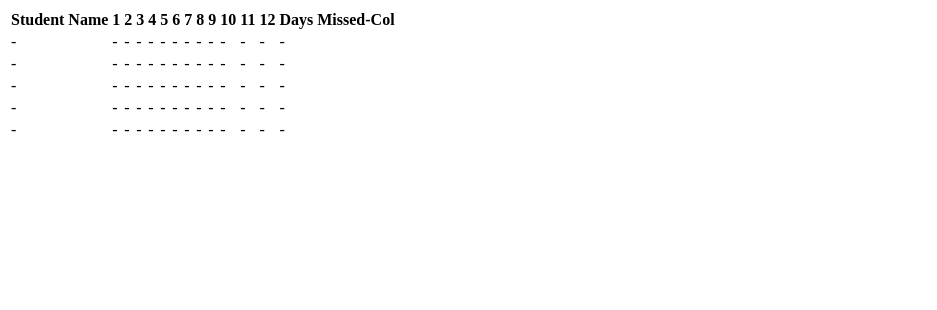
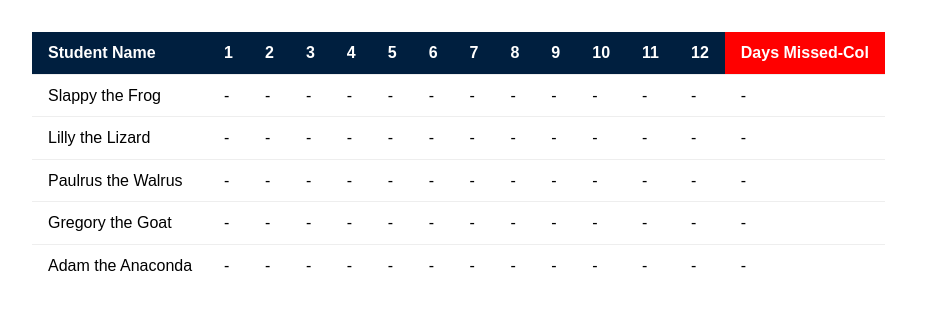
Before and after one commit to masumi23/ud989-school-attendance, a plain HTML site: page index.html in a window 1280 px wide. Shown: the whole page, without its empty margins (0-937 px from the left). Drawn offline with Linux system fonts and the light colour scheme.

Commit message:
have array of students and a table

```diff
--- a/app.js
+++ b/app.js
@@ -1,13 +1,30 @@
 var model = {
 //array with list of students, the days they attended, and did not attend
-	students: ["Slappy the Frog", "Lilly the Lizard", "Paulrus the Walrus", "Gregory the Goat", "Adam the Anaconda"],
+	init: function () {
+		console.log('hi');
+		this.students = [];
+		for (var i=0; i<this.studentNames.length; i++) {
+			var student = {
+				name: this.studentNames[i],
+				attendance: []
+			};
+			for (var j=0; j<this.days; j++) {
+				student.attendance.push(false);
+			}
+			this.students.push(student);
+		}
+		console.log(this.students);
+	},
+
+	studentNames: ["Slappy the Frog", "Lilly the Lizard", "Paulrus the Walrus", "Gregory the Goat", "Adam the Anaconda"],
 	days: 12
 };
 
 var octopus = {
 
-//tells the view to render
+	//tells the view to render
 	init: function () {
+		model.init();
 		view.init();
 	},
 
@@ -46,10 +63,10 @@ var view = {
 			tableHead.appendChild(th);
 			if (i===0) {
 				th.classList.add('name-col');
-				th.textContent = "Student Name";
+				th.textContent = 'Student Name';
 			} else if (i===octopus.getDays()+1) {
 				th.classList.add('missed-col');
-				th.textContent = "Days Missed-Col";
+				th.textContent = 'Days Missed-Col';
 			} else {
 				th.textContent = i;
 			}
@@ -65,12 +82,18 @@ var view = {
 		//make rows
 		for (var j = 0; j < octopus.getStudents().length; j++) {
 			var tr=document.createElement('tr');
+			tr.classList.add('students');
 			tableBody.appendChild(tr);
 			//make td
 			for (var k = 0; k <octopus.getDays()+2; k++) {
 				var td = document.createElement('td');
-				td.textContent='-'
 				tr.appendChild(td);
+				if (k===0) {
+					td.classList.add('name-col');
+					td.textContent = octopus.getStudents()[j].name;
+				} else {
+					td.textContent='-';
+				}
 			}
 		}
 
--- a/index.html
+++ b/index.html
@@ -3,6 +3,8 @@
 <head>
     <meta charset="UTF-8">
     <title>Document</title>
+    <link rel="stylesheet" href="css/normalize.css">
+    <link rel="stylesheet" href="css/style.css">
 </head>
 <body>
 
```
